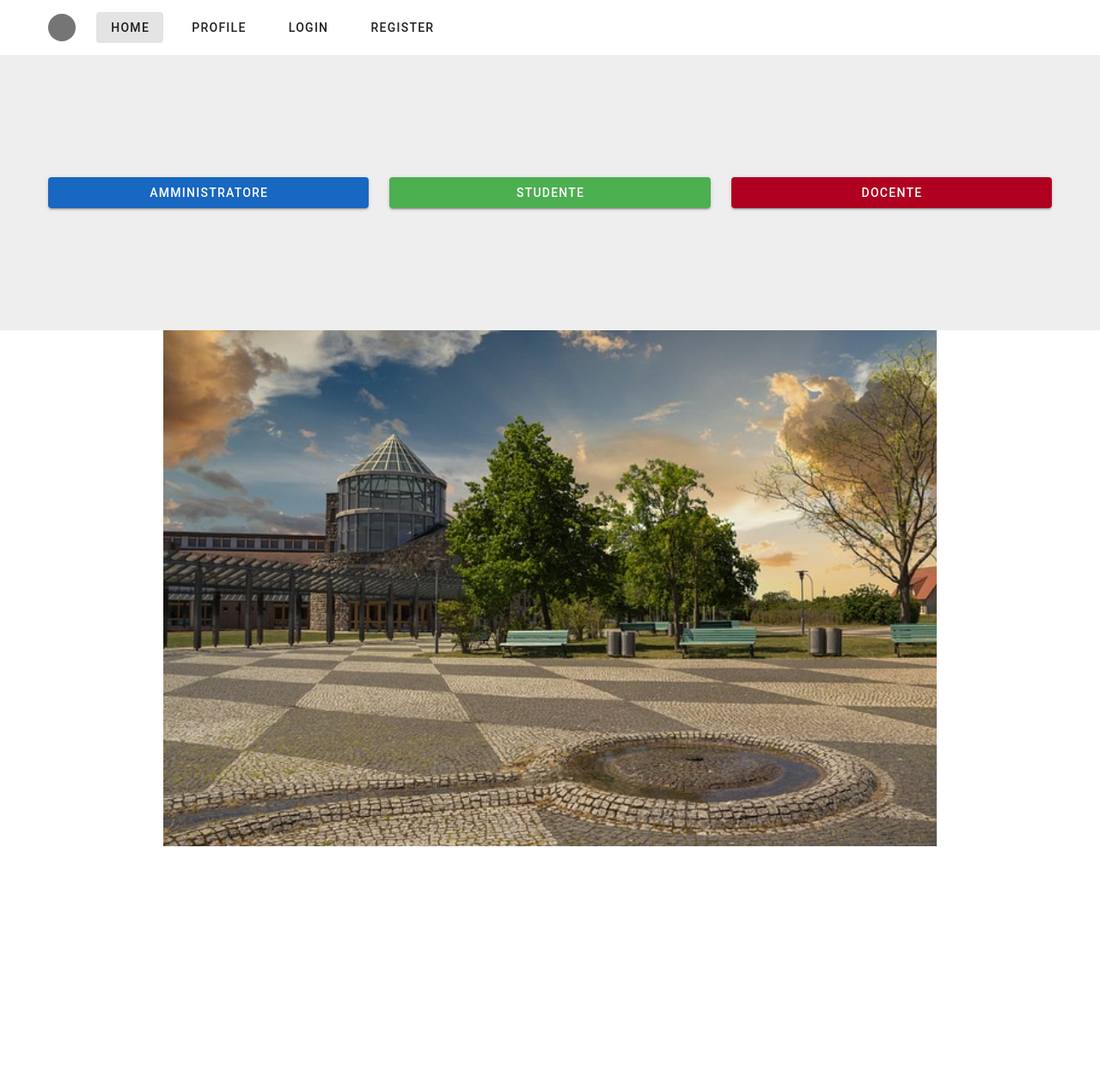
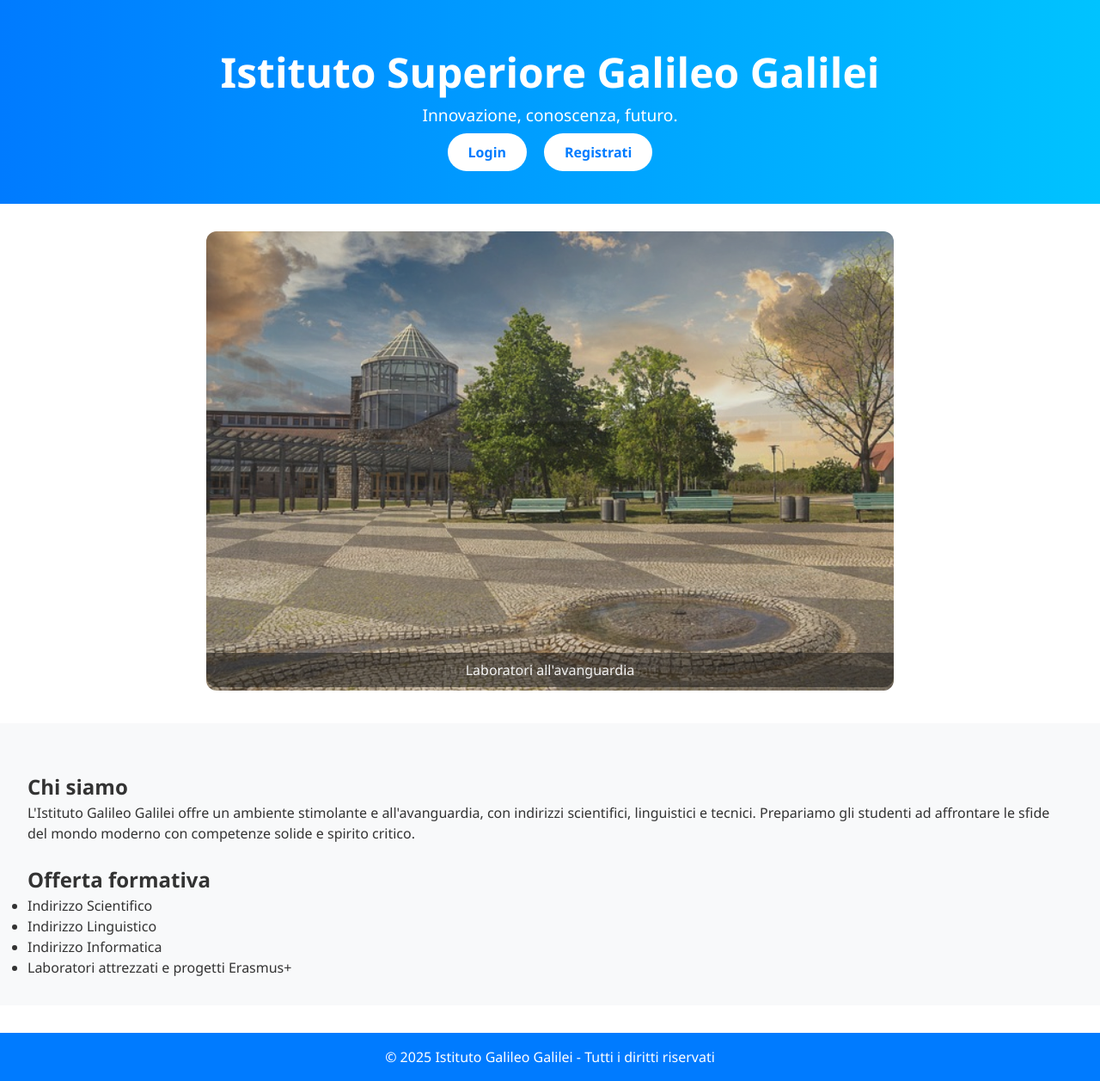
Before and after one commit to HatimHajjioui/webapp, a Vue app: page / in a window 1280 px wide. Shown: the whole page at 86% size. Before the commit the page ends 984 px from the top, so only its background shows below. Built offline with nearby package versions, Linux system fonts and the light colour scheme.

Commit message:
migliioramento home, continuo registrazione

```diff
--- a/src/views/HomeView.vue
+++ b/src/views/HomeView.vue
@@ -1,80 +1,147 @@
 <template>
-  <v-app id="inspire">
-    <v-app-bar flat>
-      <v-container class="mx-auto d-flex align-center justify-center">
-        <v-avatar class="me-4" color="grey-darken-1" size="32"></v-avatar>
+  <div class="home-view">
+    <header class="hero">
+      <h1>Istituto Superiore Galileo Galilei</h1>
+      <p>Innovazione, conoscenza, futuro.</p>
+      <div class="actions">
+        <RouterLink to="/login" class="btn">Login</RouterLink>
+        <RouterLink to="/register" class="btn">Registrati</RouterLink>
+      </div>
+    </header>
 
-        <!-- Barra di navigazione -->
-        <v-btn to="/" class="mx-2" variant="text">Home</v-btn>
-        <v-btn to="/profile" class="mx-2" variant="text">Profile</v-btn>
-        <v-btn to="/login" class="mx-2" variant="text">Login</v-btn>
-        <v-btn to="/register" class="mx-2" variant="text">Register</v-btn>
-        <v-spacer></v-spacer>
-      </v-container>
-    </v-app-bar>
+    <section class="carousel">
+      <div class="slides">
+        <div v-for="(slide, index) in slides" :key="index" class="slide" :class="{ active: index === currentSlide }">
+          <img :src="slide.image" :alt="slide.alt" />
+          <div class="caption">{{ slide.caption }}</div>
+        </div>
+      </div>
+    </section>
 
-    <!-- Main Section with Buttons -->
-    <v-main class="bg-grey-lighten-3">
-      <v-container class="d-flex justify-center align-center" style="height: 40vh">
-        <v-row class="d-flex justify-center align-center" style="width: 100%">
-          <!-- Amministratore -->
-          <v-col cols="4" class="d-flex justify-center">
-            <v-btn color="primary" large class="mx-2 w-100" to="/administrator">
-              Amministratore
-            </v-btn>
-          </v-col>
+    <section class="info">
+      <h2>Chi siamo</h2>
+      <p>L'Istituto Galileo Galilei offre un ambiente stimolante e all'avanguardia, con indirizzi scientifici, linguistici e tecnici. Prepariamo gli studenti ad affrontare le sfide del mondo moderno con competenze solide e spirito critico.</p>
 
-          <!-- Studente -->
-          <v-col cols="4" class="d-flex justify-center">
-            <v-btn color="success" large class="mx-2 w-100" to="/student"> Studente </v-btn>
-          </v-col>
+      <h2>Offerta formativa</h2>
+      <ul>
+        <li>Indirizzo Scientifico</li>
+        <li>Indirizzo Linguistico</li>
+        <li>Indirizzo Informatica</li>
+        <li>Laboratori attrezzati e progetti Erasmus+</li>
+      </ul>
+    </section>
 
-          <!-- Docente -->
-          <v-col cols="4" class="d-flex justify-center">
-            <v-btn color="error" large class="mx-2 w-100" to="/teacher"> Docente </v-btn>
-          </v-col>
-        </v-row>
-      </v-container>
-      <v-carousel height="600" show-arrows="hover" cycle hide-delimiter-background>
-        <v-carousel-item v-for="(slide, i) in slides" :key="i">
-          <v-sheet :color="colors[i]" height="100%">
-            <v-img :src="slide.image" alt="Image slide" height="100%" contain />
-          </v-sheet>
-        </v-carousel-item>
-      </v-carousel>
-    </v-main>
-  </v-app>
+    <footer>
+      <p>&copy; 2025 Istituto Galileo Galilei - Tutti i diritti riservati</p>
+    </footer>
+  </div>
 </template>
-
-<script setup>
-const links = ['Sign in', 'Login', 'Profile', 'Register']
-</script>
-<!--<script setup>-->
-<!--import { onMounted } from 'vue';-->
-
-<!--onMounted(() => {-->
-<!--  fetch('http://localhost:5000/api/test')-->
-<!--    .then(response => response.json())-->
-<!--    .then(data => console.log('Risposta dal backend:', data))-->
-<!--    .catch(error => console.error('Errore:', error));-->
-<!--});-->
-<!--</script>-->
 
 <script>
 export default {
+  name: 'HomeView',
   data() {
     return {
-      colors: ['#ffffff', '#ffffff', '#ffffff'], // I colori di sfondo del carousel
       slides: [
-        { image: 'src/assets/scuola.jpeg' },
-        { image: 'src/assets/scuola.jpg' },
-        { image: 'src/assets/scuola1.jpeg' },
+        { image: 'src/assets/scuola.jpeg', caption: "Laboratori all'avanguardia", alt: 'Laboratori' },
+        { image: 'src/assets/scuola1.jpeg', caption: 'Docenti qualificati e appassionati', alt: 'Docenti' },
+        { image: 'src/assets/scuola.jpg', caption: 'Scambi culturali e progetti Erasmus+', alt: 'Erasmus' },
       ],
+      currentSlide: 0,
+      interval: null,
     }
   },
+    mounted() {
+      this.interval = setInterval(this.nextSlide, 5000)
+    },
+    beforeUnmount() {
+      clearInterval(this.interval)
+    },
+    methods: {
+      nextSlide() {
+        this.currentSlide = (this.currentSlide + 1) % this.slides.length
+      },
+    }
+  }
+</script>
+;
+<style scoped>
+.home-view {
+  font-family: 'Segoe UI', sans-serif;
+  color: #333;
 }
-</script>
-
-<style scoped>
-/* Puoi aggiungere stili personalizzati qui */
+.hero {
+  background: linear-gradient(to right, #007bff, #00c3ff);
+  color: white;
+  text-align: center;
+  padding: 3rem 1rem;
+}
+.hero h1 {
+  font-size: 3rem;
+}
+.hero p {
+  font-size: 1.2rem;
+  margin-bottom: 1rem;
+}
+.actions .btn {
+  margin: 0 10px;
+  padding: 0.7rem 1.5rem;
+  background: white;
+  color: #007bff;
+  border-radius: 25px;
+  text-decoration: none;
+  font-weight: bold;
+  transition: background 0.3s;
+}
+.actions .btn:hover {
+  background: #f0f0f0;
+}
+.carousel {
+  margin: 2rem auto;
+  max-width: 800px;
+  overflow: hidden;
+  position: relative;
+}
+.slides {
+  display: flex;
+  transition: transform 0.5s ease-in-out;
+}
+.slide {
+  min-width: 100%;
+  position: absolute;
+  opacity: 0;
+  transition: opacity 1s;
+}
+.slide.active {
+  position: relative;
+  opacity: 1;
+}
+.slide img {
+  width: 100%;
+  border-radius: 12px;
+}
+.caption {
+  background: rgba(0, 0, 0, 0.5);
+  color: white;
+  padding: 0.5rem;
+  text-align: center;
+  position: absolute;
+  bottom: 10px;
+  width: 100%;
+  border-radius: 0 0 12px 12px;
+}
+.info {
+  padding: 2rem;
+  background-color: #f8f9fa;
+}
+.info h2 {
+  margin-top: 1.5rem;
+}
+footer {
+  text-align: center;
+  padding: 1rem;
+  background-color: #007bff;
+  color: white;
+  margin-top: 2rem;
+}
 </style>
--- a/src/views/LoginView.vue
+++ b/src/views/LoginView.vue
@@ -79,11 +79,11 @@
 
             // Salva l'utente nel localStorage (opzionale)
             localStorage.setItem('Utente', JSON.stringify(response.data.utente))
-            if(response.data.utente.Tipo_Utente=='Docente'){
+            if(response.data.utente.Tipo_Utente==='Docente'){
               this.$router.push('/teacher')
-            }else if(response.data.utente.Tipo_Utente=='Studente'){
+            }else if(response.data.utente.Tipo_Utente==='Studente'){
               this.$router.push('/student')
-            }else if(response.data.utente.Tipo_Utente=='Amministratore'){
+            }else if(response.data.utente.Tipo_Utente==='Amministratore'){
               this.$router.push('/administrator')
             }
           } else {
--- a/src/views/RegisterView.vue
+++ b/src/views/RegisterView.vue
@@ -145,6 +145,7 @@
           password: this.password,
           type: this.type, // Aggiungi il tipo utente al corpo della richiesta
         }).then((response)=>{
+          console.log(response.data)
           // Salva il token e reindirizza
           localStorage.setItem('token', response.data.token)
           this.$router.push('/')
```
Also changed, not shown: 1 other file (tests, documents, lock files or other folders).
